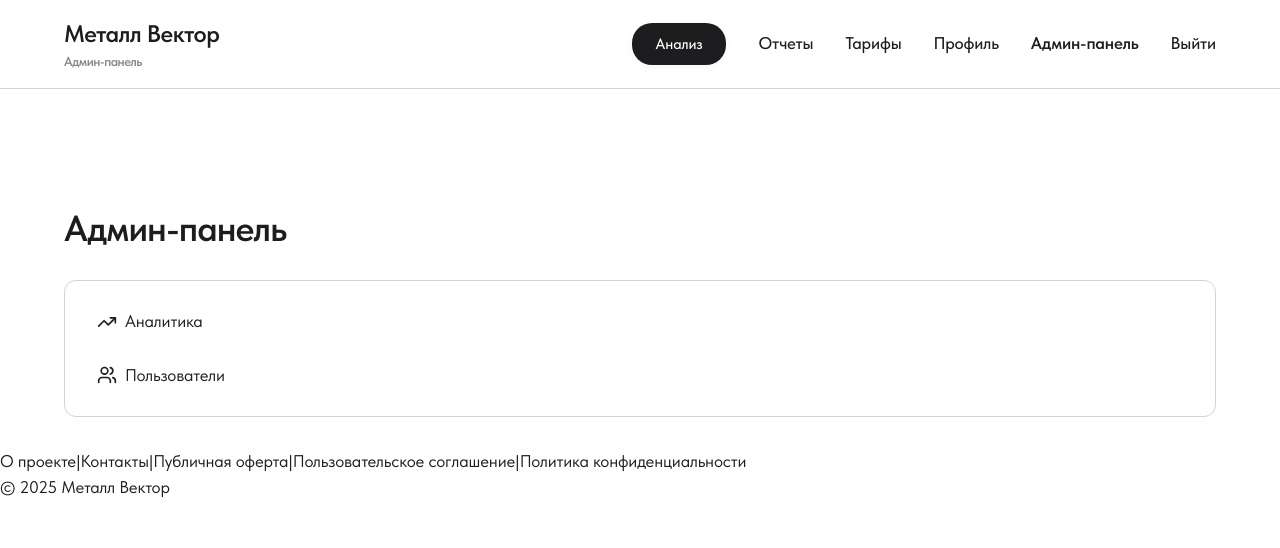
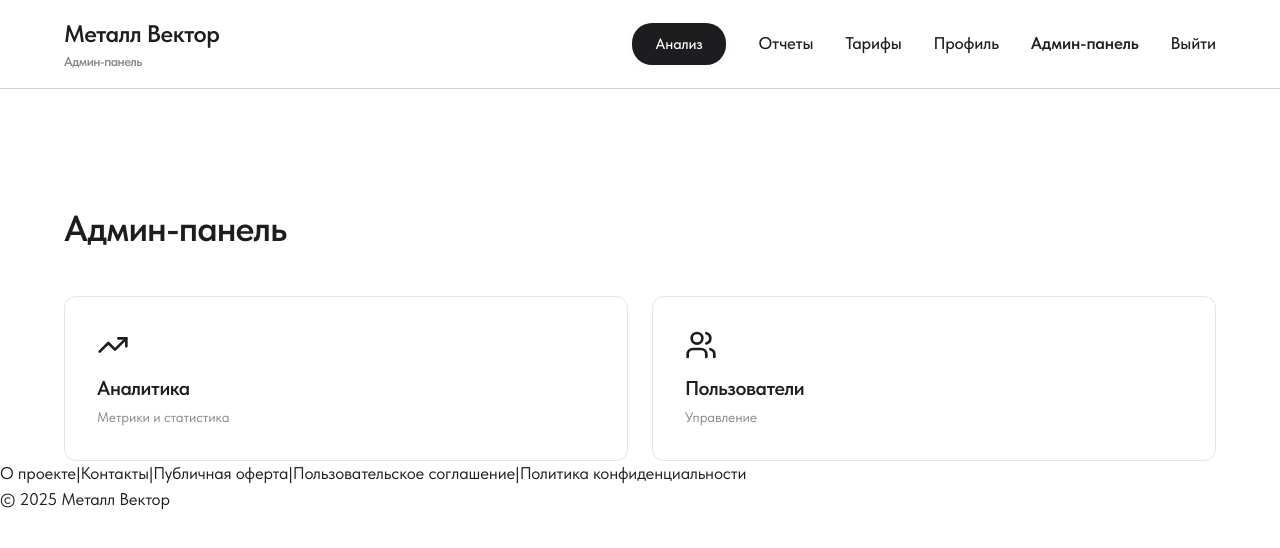
Before and after one commit to AndrewKosobokov/company-analyzer, a Next.js app: page /admin in a window 1280 px wide. Before the commit this address had no page. Shown: the top 548 px of the page. Built offline with nearby package versions, Linux system fonts and the light colour scheme.

Commit message:
Fix admin page: show navigation cards instead of auto-redirect

```diff
--- a/app/admin/page.tsx
+++ b/app/admin/page.tsx
@@ -1,24 +1,15 @@
 'use client';
 
-import { useEffect } from 'react';
-import { useRouter, usePathname } from 'next/navigation';
 import Link from 'next/link';
 import { useAuth } from '@/app/context/AuthContext';
 import { TrendingUp, Users } from 'lucide-react';
 
 export default function AdminDashboard() {
-  const router = useRouter();
-  const pathname = usePathname();
   const { logout } = useAuth();
 
   const handleLogout = () => {
     logout();
   };
-
-  useEffect(() => {
-    // Редирект на /admin/dashboard по умолчанию
-    router.push('/admin/dashboard');
-  }, [router]);
 
   return (
     <div>
@@ -40,53 +31,103 @@ export default function AdminDashboard() {
       </header>
 
       <main className="container" style={{ maxWidth: '1200px', paddingTop: '120px' }}>
-        <h1 style={{ fontSize: '36px', marginBottom: '32px' }}>Админ-панель</h1>
+        <h1 style={{ fontSize: '36px', marginBottom: '48px', fontWeight: 600, color: '#1D1D1F' }}>Админ-панель</h1>
 
-        {/* Навигация админки */}
+        {/* Навигация админки - большие карточки */}
         <div style={{
-          marginTop: '24px',
-          marginBottom: '32px',
-          padding: '16px',
-          backgroundColor: '#FFFFFF',
-          borderRadius: '12px',
-          border: '1px solid #D2D2D7'
+          display: 'grid',
+          gridTemplateColumns: 'repeat(auto-fit, minmax(300px, 1fr))',
+          gap: '24px',
+          marginTop: '24px'
         }}>
           <Link
             href="/admin/dashboard"
             style={{
               display: 'flex',
-              alignItems: 'center',
-              gap: '8px',
-              padding: '12px 16px',
-              color: pathname === '/admin/dashboard' ? '#007AFF' : '#1D1D1F',
+              flexDirection: 'column',
+              gap: '16px',
+              padding: '32px',
+              backgroundColor: '#FFFFFF',
+              border: '1px solid #E5E5E7',
+              borderRadius: '12px',
               textDecoration: 'none',
-              borderRadius: '8px',
-              backgroundColor: pathname === '/admin/dashboard' ? '#F5F5F7' : 'transparent',
-              fontWeight: pathname === '/admin/dashboard' ? 600 : 400,
-              transition: 'all 0.2s ease',
-              marginBottom: '4px'
+              color: '#1D1D1F',
+              transition: 'all 0.3s cubic-bezier(0.4, 0, 0.2, 1)',
+              cursor: 'pointer'
+            }}
+            onMouseEnter={(e) => {
+              e.currentTarget.style.boxShadow = '0 4px 16px rgba(0, 0, 0, 0.08)';
+              e.currentTarget.style.transform = 'translateY(-2px)';
+            }}
+            onMouseLeave={(e) => {
+              e.currentTarget.style.boxShadow = 'none';
+              e.currentTarget.style.transform = 'translateY(0)';
             }}
           >
-            <TrendingUp size={20} color={pathname === '/admin/dashboard' ? '#007AFF' : '#1D1D1F'} />
-            Аналитика
+            <TrendingUp size={32} color="#1D1D1F" />
+            <div>
+              <h2 style={{
+                fontSize: '20px',
+                fontWeight: 600,
+                margin: 0,
+                marginBottom: '8px',
+                color: '#1D1D1F'
+              }}>
+                Аналитика
+              </h2>
+              <p style={{
+                fontSize: '14px',
+                color: '#86868B',
+                margin: 0
+              }}>
+                Метрики и статистика
+              </p>
+            </div>
           </Link>
+
           <Link
             href="/admin/users"
             style={{
               display: 'flex',
-              alignItems: 'center',
-              gap: '8px',
-              padding: '12px 16px',
-              color: pathname === '/admin/users' ? '#007AFF' : '#1D1D1F',
+              flexDirection: 'column',
+              gap: '16px',
+              padding: '32px',
+              backgroundColor: '#FFFFFF',
+              border: '1px solid #E5E5E7',
+              borderRadius: '12px',
               textDecoration: 'none',
-              borderRadius: '8px',
-              backgroundColor: pathname === '/admin/users' ? '#F5F5F7' : 'transparent',
-              fontWeight: pathname === '/admin/users' ? 600 : 400,
-              transition: 'all 0.2s ease'
+              color: '#1D1D1F',
+              transition: 'all 0.3s cubic-bezier(0.4, 0, 0.2, 1)',
+              cursor: 'pointer'
+            }}
+            onMouseEnter={(e) => {
+              e.currentTarget.style.boxShadow = '0 4px 16px rgba(0, 0, 0, 0.08)';
+              e.currentTarget.style.transform = 'translateY(-2px)';
+            }}
+            onMouseLeave={(e) => {
+              e.currentTarget.style.boxShadow = 'none';
+              e.currentTarget.style.transform = 'translateY(0)';
             }}
           >
-            <Users size={20} color={pathname === '/admin/users' ? '#007AFF' : '#1D1D1F'} />
-            Пользователи
+            <Users size={32} color="#1D1D1F" />
+            <div>
+              <h2 style={{
+                fontSize: '20px',
+                fontWeight: 600,
+                margin: 0,
+                marginBottom: '8px',
+                color: '#1D1D1F'
+              }}>
+                Пользователи
+              </h2>
+              <p style={{
+                fontSize: '14px',
+                color: '#86868B',
+                margin: 0
+              }}>
+                Управление
+              </p>
+            </div>
           </Link>
         </div>
       </main>
```
